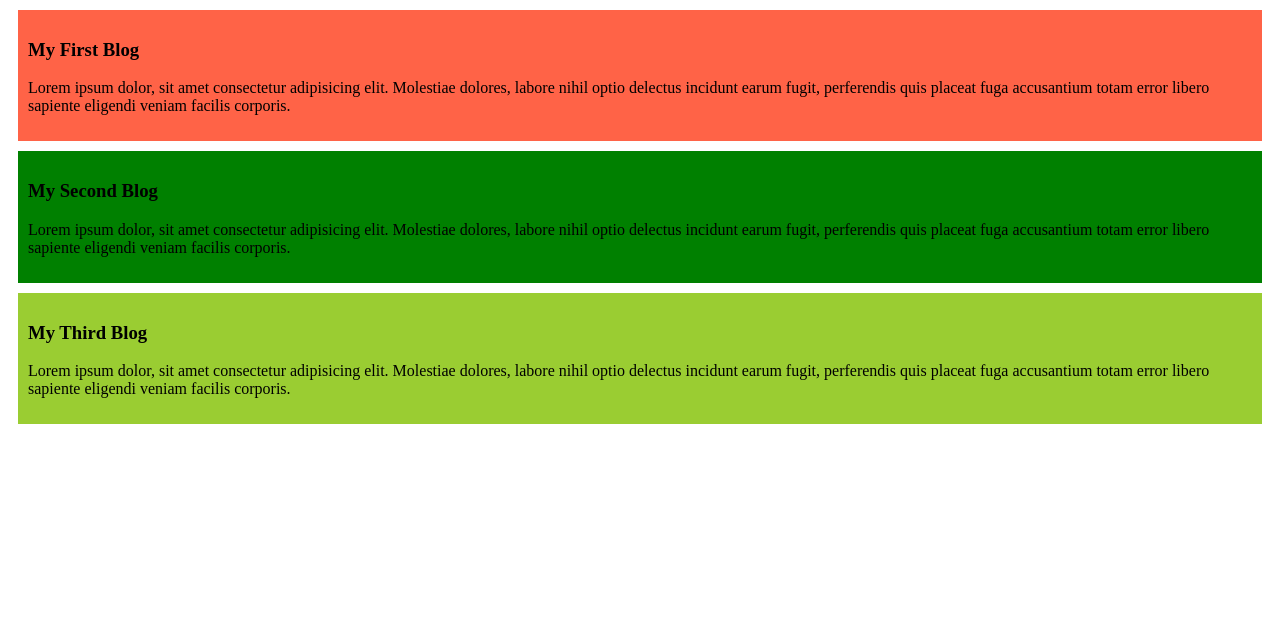
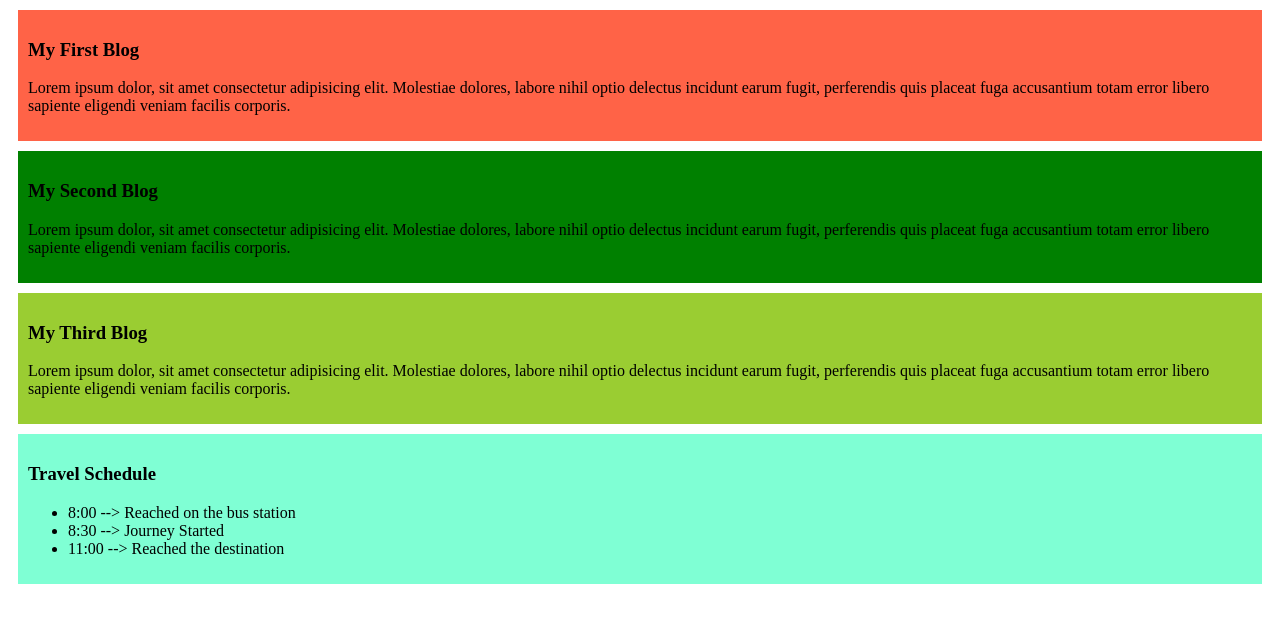
Before and after one commit to RH-Rimon/My-Simple-Website, a plain HTML site: page index.html in a window 1280 px wide. Drawn offline with Linux system fonts and the light colour scheme.

Commit message:
schedule

```diff
--- a/blog.css
+++ b/blog.css
@@ -13,7 +13,10 @@ div{
 
     background-color: green;
 }
+.schedule {
 
+    background-color: aquamarine;
+}
 .third{
 
     background-color: yellowgreen;
--- a/index.html
+++ b/index.html
@@ -25,5 +25,14 @@
         labore nihil optio delectus incidunt earum fugit, perferendis quis placeat
      fuga accusantium totam error libero sapiente eligendi veniam facilis corporis.</p>
     </div>
+
+    <div class="schedule">
+        <h3>Travel Schedule</h3>
+        <ul>
+            <li>8:00 --> Reached on the bus station</li>
+            <li>8:30 --> Journey Started</li>
+            <li>11:00 --> Reached the destination</li>
+        </ul>
+    </div>
 </body>
 </html>
```
